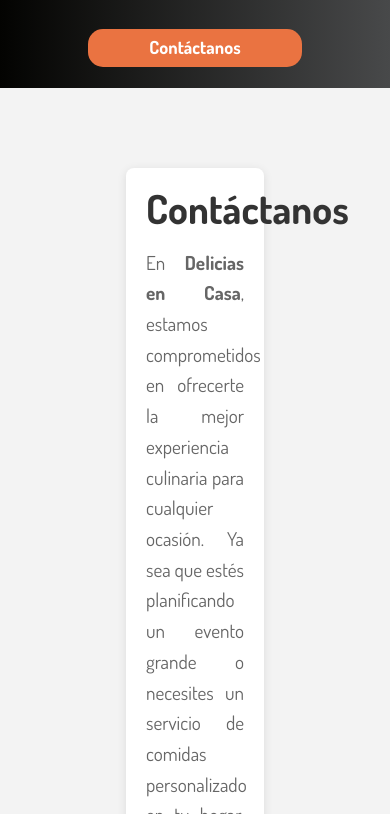
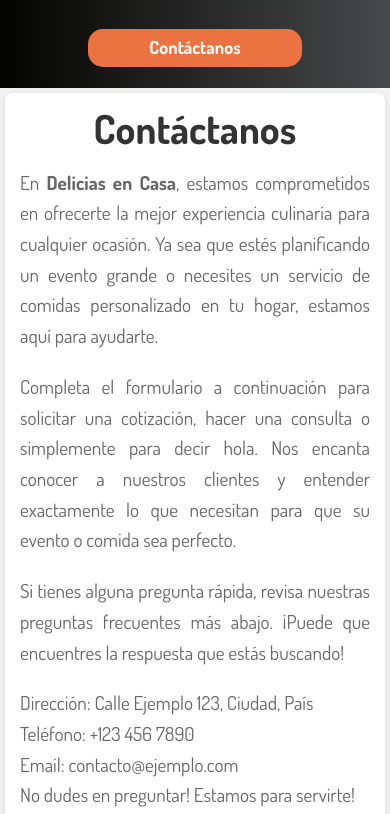
Before and after one commit to eilynginoe/catering-demo-web, a React app: page /contacto in a window 390 px wide. Shown: the part 632-1446 px from the top of the page. Built offline with nearby package versions, Linux system fonts and the light colour scheme; a web font is replaced by a local one.

```diff
--- a/src/pages/contacto/contacto.css
+++ b/src/pages/contacto/contacto.css
@@ -56,3 +56,18 @@
     color: #666;
     margin-left: 20px;
   }
+
+    /* Responsive styles */
+@media (max-width: 600px) {
+
+  .sectionContacto{
+    padding: 5px;
+}
+
+.contact-page-container {
+  max-width: 100%;
+  padding: 15px;
+
+}
+
+}
```
